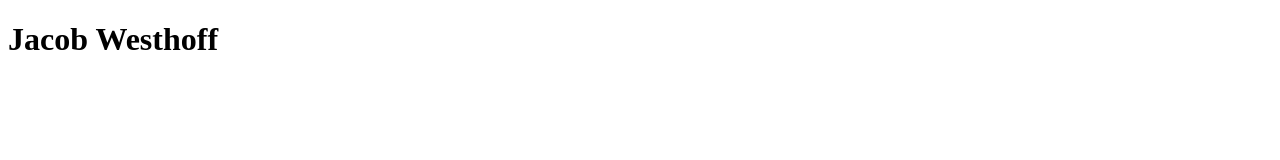
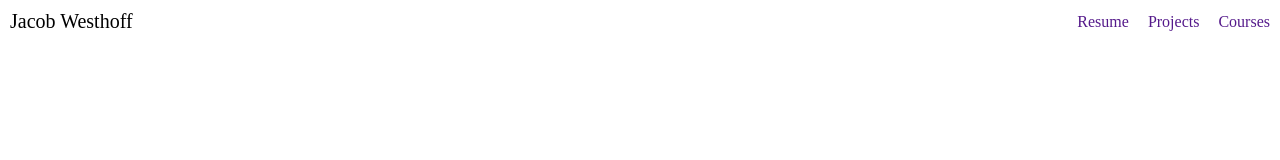
Before and after one commit to JacobWesthoff04/jacobwesthoff04.github.io, a plain HTML site: page index.html in a window 1280 px wide. Drawn offline with Linux system fonts and the light colour scheme.

Commit message:
Added Navbar

```diff
--- a/index.html
+++ b/index.html
@@ -1,12 +1,25 @@
 <!DOCTYPE html>
 <html lang="en">
+
 <head>
     <meta charset="UTF-8">
     <meta name="viewport" content="width=device-width, initial-scale=1.0">
     <link rel="stylesheet" href="styles.css">
-    <title>Document</title>
+    <link rel="preconnect" href="https://fonts.googleapis.com">
+    <link rel="preconnect" href="https://fonts.gstatic.com" crossorigin>
+    <link href="https://fonts.googleapis.com/css2?family=Roboto+Slab:wght@100..900&display=swap" rel="stylesheet">
+    <title>Portfolio</title>
 </head>
+
 <body>
-    <h1>Jacob Westhoff</h1>
+    <div class="header">
+        <div class="name">Jacob Westhoff</div>
+        <nav class="navbar">
+            <a href="">Resume</a>
+            <a href="">Projects</a>
+            <a href="">Courses</a>
+        </nav>
+    </div>
 </body>
+
 </html>
--- a/styles.css
+++ b/styles.css
@@ -0,0 +1,20 @@
+* {
+    margin: 0px;
+    padding: 0px;
+}
+
+.header {
+    display: flex;
+    justify-content: space-between;
+    align-items: center;
+    padding: 10px;
+}
+
+.name {
+    font-size: 20px;
+}
+
+.navbar a {
+    margin-left: 15px;
+    text-decoration: none;
+}
```
